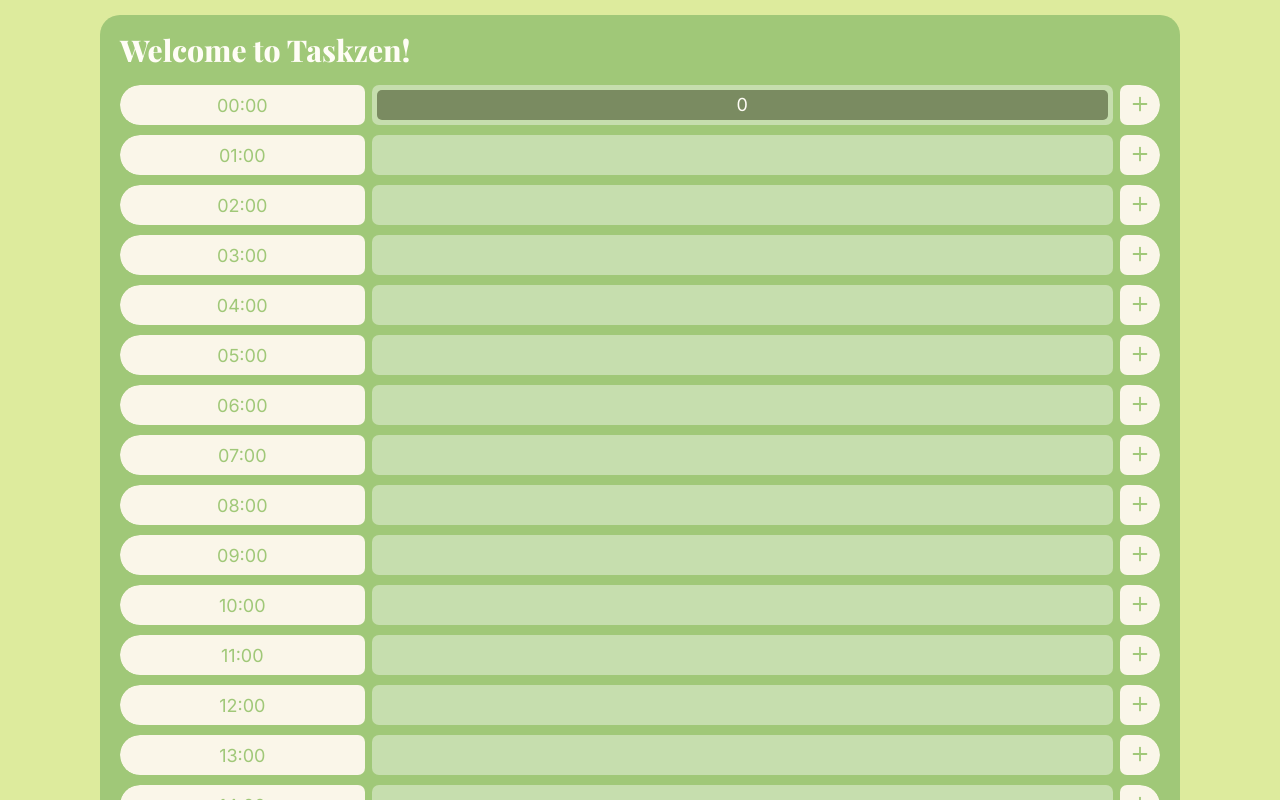
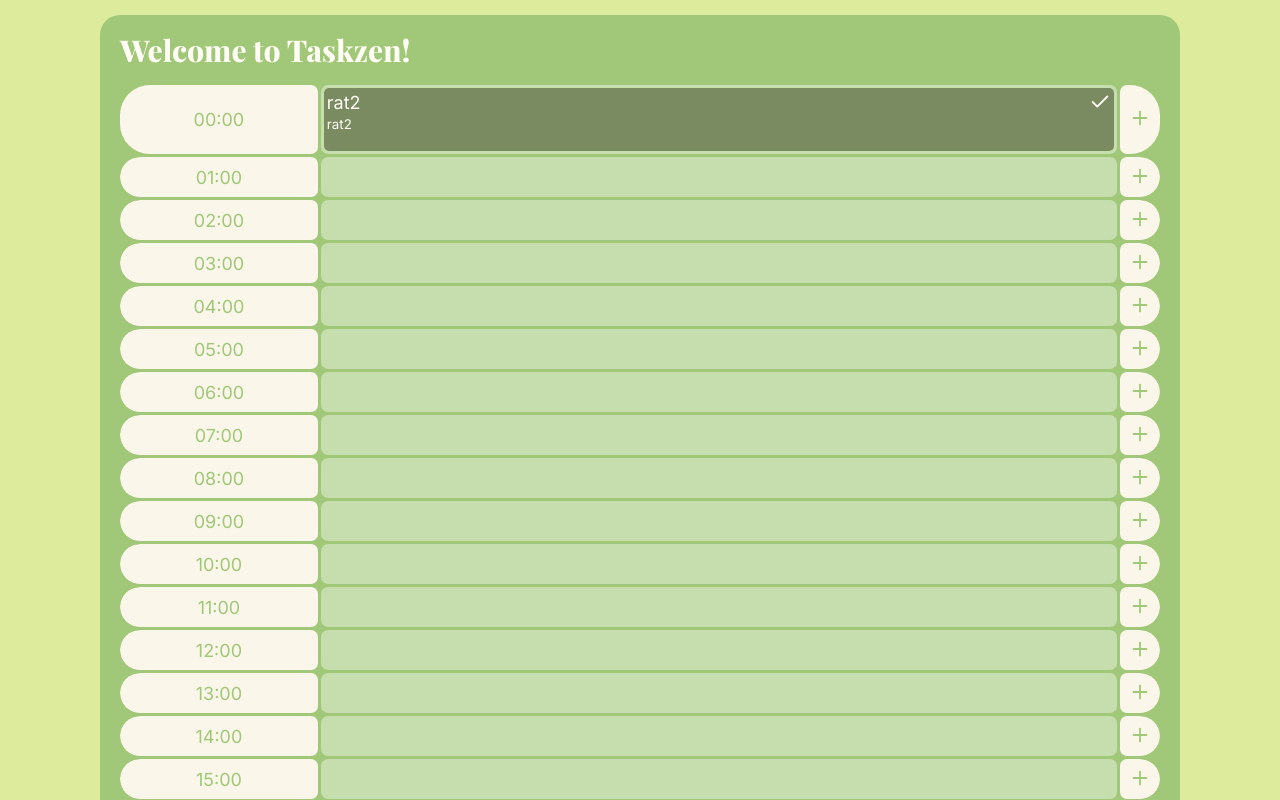
Before and after one commit to memasik03/taskzen, a React (Vite) app: page / in a window 1280 px wide. Both pictures are taken after a click on the button 1140 px from the left and 105 px from the top of the page. Shown: the top 800 px of the page. Built offline with nearby package versions, Linux system fonts and the light colour scheme; a web font is replaced by a local one.

Commit message:
added task editing

```diff
--- /dev/null
+++ b/src/components/CloseEditor.tsx
@@ -0,0 +1,30 @@
+import { Check } from 'lucide-react'
+import { JSX } from 'react'
+import styled from 'styled-components'
+
+const CloseEditorBox = styled.button`
+	height: 100%;
+	aspect-ratio: 1/1;
+	border-radius: 3px;
+	background-color: transparent;
+	svg {
+		color: var(--color);
+	}
+`
+
+interface ICloseEditor {
+	onClick: () => void
+}
+
+export function CloseEditor({ onClick }: ICloseEditor): JSX.Element {
+	return (
+		<CloseEditorBox
+			onClick={event => {
+				event.preventDefault()
+				onClick()
+			}}
+		>
+			<Check size={22} />
+		</CloseEditorBox>
+	)
+}
--- /dev/null
+++ b/src/components/OpenEditor.tsx
@@ -0,0 +1,30 @@
+import { SquarePen } from 'lucide-react'
+import { JSX } from 'react'
+import styled from 'styled-components'
+
+const OpenEditorBox = styled.button`
+	height: 100%;
+	aspect-ratio: 1/1;
+	border-radius: 3px;
+	background-color: transparent;
+	svg {
+		color: var(--color);
+	}
+`
+
+interface ICloseEditor {
+	onClick: () => void
+}
+
+export function OpenEditor({ onClick }: ICloseEditor): JSX.Element {
+	return (
+		<OpenEditorBox
+			onClick={event => {
+				event.preventDefault()
+				onClick()
+			}}
+		>
+			<SquarePen size={22} />
+		</OpenEditorBox>
+	)
+}
--- a/src/components/Task.tsx
+++ b/src/components/Task.tsx
@@ -1,23 +1,53 @@
-import { JSX } from 'react'
+import { JSX, useState } from 'react'
 import styled from 'styled-components'
-import { TypeTask } from '../types'
+import { SetTask, TypeTask } from '../types'
+import { OpenEditor } from './OpenEditor'
+import { TaskEditor } from './TaskEditor'
 
 const TaskBox = styled.div`
+	position: relative;
 	min-height: 30px;
-	height: 100%;
 	width: 100%;
 	background-color: var(--accent-color);
 	border-radius: 5px;
 	display: flex;
-	align-items: center;
-	justify-content: center;
 	font-size: 18px;
+	padding: 3px;
+	flex-direction: column;
+	gap: 3px;
+`
+
+const Name = styled.h3`
+	width: 100%;
+`
+
+const TaskInfo = styled.div`
+	display: flex;
 `
 
 interface ITask {
 	task: TypeTask
+	setTask: SetTask
 }
 
-export function Task({ task }: ITask): JSX.Element {
-	return <TaskBox>{task.name}</TaskBox>
+export function Task({ task, setTask }: ITask): JSX.Element {
+	const [isOpen, setIsOpen] = useState(true)
+	return (
+		<TaskBox>
+			{!isOpen && (
+				<TaskInfo>
+					<Name>{task.name}</Name>
+					<OpenEditor onClick={() => setIsOpen(true)} />
+				</TaskInfo>
+			)}
+			{isOpen && (
+				<TaskEditor
+					name={task.name}
+					description={task.description}
+					setTask={setTask}
+					onClose={() => setIsOpen(false)}
+				/>
+			)}
+		</TaskBox>
+	)
 }
--- /dev/null
+++ b/src/components/TaskEditor.tsx
@@ -0,0 +1,74 @@
+import { JSX, useState } from 'react'
+import styled from 'styled-components'
+import { SetTask } from '../types'
+import { CloseEditor } from './CloseEditor'
+
+const TaskEditorBox = styled.div`
+	width: 100%;
+	border: rgba(255, 255, 255, 0.3);
+	z-index: 100552;
+`
+const Form = styled.form`
+	display: flex;
+	gap: 3px;
+	flex-direction: column;
+`
+const Name = styled.input`
+	font-size: 18px;
+	background-color: transparent;
+	color: inherit;
+	width: 100%;
+`
+const Description = styled.textarea`
+	background-color: transparent;
+	color: inherit;
+	resize: none;
+`
+
+const NameString = styled.div`
+	display: flex;
+	gap: 3px;
+`
+
+interface ITaskEditor {
+	name: string
+	description: string
+	setTask: SetTask
+	onClose: () => void
+}
+
+export function TaskEditor({
+	name,
+	description,
+	setTask,
+	onClose,
+}: ITaskEditor): JSX.Element {
+	const [localName, setLocalName] = useState(name)
+	const [localDescription, setLocalDescription] = useState(description)
+
+	return (
+		<TaskEditorBox>
+			<Form>
+				<NameString>
+					<Name
+						value={localName}
+						placeholder='Task name'
+						onChange={e => {
+							setLocalName(e.target.value)
+							setTask(e.target.value, localDescription)
+						}}
+					/>
+					<CloseEditor onClick={onClose} />
+				</NameString>
+				<Description
+					value={localDescription}
+					placeholder='Task description'
+					onChange={e => {
+						setLocalDescription(e.target.value)
+						setTask(localName, e.target.value)
+					}}
+				/>
+			</Form>
+		</TaskEditorBox>
+	)
+}
--- a/src/components/TaskLine.tsx
+++ b/src/components/TaskLine.tsx
@@ -11,19 +11,29 @@
 	display: flex;
 	border-radius: 30px;
 	overflow: hidden;
-	gap: 7px;
+	gap: 3px;
 `
 
 interface ITaskLine {
 	taskInfo: TypeTaskLine
 	onAddedTask: () => void
+	setTask: (id: number, name: string, description: string) => void
 }
 
-export function TaskLine({ taskInfo, onAddedTask }: ITaskLine): JSX.Element {
+export function TaskLine({
+	taskInfo,
+	onAddedTask,
+	setTask,
+}: ITaskLine): JSX.Element {
 	return (
 		<TaskBox>
 			<TaskTime time={taskInfo.time} />
-			<TaskLineInfo tasks={taskInfo.tasks} />
+			<TaskLineInfo
+				tasks={taskInfo.tasks}
+				setTask={(id: number, name: string, description: string) =>
+					setTask(id, name, description)
+				}
+			/>
 			<AddTask onClick={onAddedTask} />
 		</TaskBox>
 	)
--- a/src/components/TaskLineInfo.tsx
+++ b/src/components/TaskLineInfo.tsx
@@ -4,25 +4,33 @@
 import { Task } from './Task'
 
 const TaskLineInfoBox = styled.div`
-	width: 300%;
+	width: 400%;
 	min-height: 100%;
 	background-color: rgba(255, 255, 255, 0.4);
 	border-radius: 7px;
 	flex-direction: column;
-	padding: 5px;
-	display: flex;
-	gap: 5px;
+	padding: 3px;
+	display: grid;
+	grid-template-columns: repeat(auto-fill, minmax(100%, 1fr));
+	gap: 3px;
 `
 
 interface ITaskLineInfo {
 	tasks: TypeTask[]
+	setTask: (id: number, name: string, description: string) => void
 }
 
-export function TaskLineInfo({ tasks }: ITaskLineInfo): JSX.Element {
+export function TaskLineInfo({ tasks, setTask }: ITaskLineInfo): JSX.Element {
 	return (
 		<TaskLineInfoBox>
 			{tasks.map(t => (
-				<Task task={t} key={t.id}></Task>
+				<Task
+					task={t}
+					key={t.id}
+					setTask={(name: string, description: string) =>
+						setTask(t.id, name, description)
+					}
+				></Task>
 			))}
 		</TaskLineInfoBox>
 	)
--- a/src/components/Tasks.tsx
+++ b/src/components/Tasks.tsx
@@ -1,6 +1,6 @@
 import { JSX, useState } from 'react'
 import styled from 'styled-components'
-import { TypeTaskLine } from '../types'
+import { EditTaskFunction, TypeTaskLine } from '../types'
 import { TaskLine } from './TaskLine'
 import { Title } from './Title'
 
@@ -15,7 +15,7 @@
 	width: 100%;
 	display: flex;
 	flex-direction: column;
-	gap: 10px;
+	gap: 3px;
 	margin-top: 20px;
 `
 
@@ -25,31 +25,48 @@
 			id: index,
 			time: `${String(index).padStart(2, '0')}:00`,
 			tasks: [],
+			lastId: 0,
 		}))
 	)
 
-	function addTask(time: string): void {
+	function addTask(time: string, name: string, description: string): void {
 		setTasks((prev: TypeTaskLine[]) => {
 			const found: TypeTaskLine | undefined = prev.find(l => l.time === time)
 			if (!found) return prev
 
-			return prev.map(task =>
+			return prev.map((task: TypeTaskLine, index: number) =>
 				task.id === found.id
 					? {
 							...task,
 							tasks: [
 								...task.tasks,
 								{
-									id: task.tasks.length
-										? task.tasks[task.tasks.length - 1].id + 1
-										: 0,
-									name: `${task.tasks.length}`,
-									description: '',
+									id: prev[index].lastId,
+									name: name,
+									description: description,
 								},
 							],
+							lastId: prev[index].lastId + 1,
 					  }
 					: task
 			)
+		})
+	}
+
+	const editTask: EditTaskFunction = (time, id, name, description) => {
+		setTasks((prev: TypeTaskLine[]) => {
+			return prev.map(taskLine => {
+				if (taskLine.time !== time) return taskLine // Оставляем неизменённым
+
+				return {
+					...taskLine,
+					tasks: taskLine.tasks.map(task =>
+						task.id === id
+							? { id: id, name: name, description: description }
+							: task
+					),
+				}
+			})
 		})
 	}
 
@@ -61,7 +78,10 @@
 					<TaskLine
 						taskInfo={t}
 						key={t.time}
-						onAddedTask={() => addTask(t.time)}
+						onAddedTask={() => addTask(t.time, 'rat2', 'rat2')}
+						setTask={(id: number, name: string, description: string) =>
+							editTask(t.time, id, name, description)
+						}
 					/>
 				))}
 			</TaskLines>
```
Also changed, not shown: src/types.ts (+8 -0 lines).
